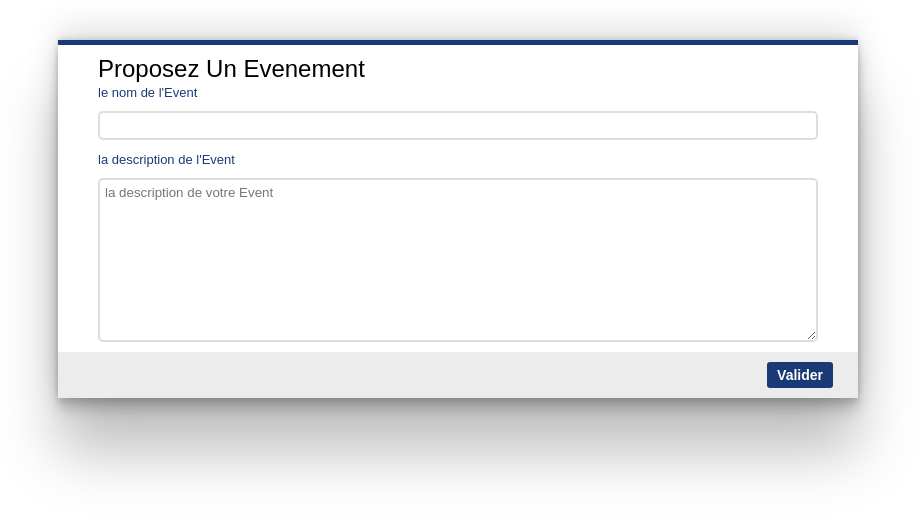
After one commit to YounesAO/Gestion-des-Club---ESTD, a PHP site: page /EventForm.php in a window 1280 px wide. The commit adds this page. Shown: the top 515 px of the page, without its empty margins (182-1097 px from the left). Run offline with PHP 8.4, Linux system fonts and the light colour scheme.

Commit message:
proposeEvent

```diff
--- /dev/null
+++ b/CSS/EventFormStyle.css
@@ -0,0 +1,95 @@
+:root {
+    --main-color : #1a3a76;
+    --second-color : rgb(236, 236, 236);
+}
+* {
+    box-sizing: border-box;
+    margin: 0;
+    padding: 0;
+    font-family: "Cairo",sans-serif;
+}
+.formStyle label {
+    position: initial!important;
+    color: #1a3a76!important;
+    font-weight: 400!important;
+    margin-left: 30px;
+}
+body {
+    display: flex;
+    align-items: center;
+    justify-content: center;
+}
+.ajouterClube {
+    margin-top: 40px;
+    width: 800px;
+}
+
+.formStyle {
+    background: white;
+    border-top: 5px #1a3a76 solid;
+    overflow: hidden;
+    box-shadow: rgb(0 0 0 / 25%) 0px 54px 55px, rgb(0 0 0 / 12%) 0px -12px 30px, rgb(0 0 0 / 12%) 0px 4px 6px, rgb(0 0 0 / 17%) 0px 12px 13px, rgb(0 0 0 / 9%) 0px -3px 5px;
+}
+.formStyle header {
+    padding-top: 10px;
+    text-transform: capitalize;
+    font-size: 1.5rem;
+    position: relative;
+    margin: 0 auto;
+    width: 90%;
+}
+.formStyle input[type="text"],.formStyle input[type="file"],.formStyle input[type="date"],.formStyle input[type="password"],.formStyle textarea {
+    outline: none;
+    border: 2px #ddd solid;
+    border-radius: 5px;
+    padding: 5px;
+    margin: 10px auto;
+    width: 90%;
+    display: block;
+}
+.formStyle .logoDeClube {
+    width: 90%;
+    position: relative;
+    margin: 20px auto;
+}
+.formStyle .logoDeClube input {
+    width: 100%;
+}
+.formStyle label {
+    position: absolute;
+    left: 20px;
+    top: -3px;
+    padding: 0 10px;
+    transform: translateY(-50%);
+    background: white;
+    font-size: 13px;
+    color: #ad9898;
+}
+.formStyle .submitYourField {
+    display: flex;
+    justify-content: end;
+    align-items: center;
+    padding: 10px;
+    gap: 20px;
+    background-color: #ececec;
+}
+.formStyle .submit {
+    background: #1a3a76;
+    text-transform: capitalize;
+    text-align: center;
+    color: white;
+    border: none;
+    padding: 5px 10px;
+    border-radius: 3px;
+    font-size: 14px;
+    font-weight: 700;
+    margin-right: 15px;
+    cursor: pointer;
+}
+@media (max-width:720px) {
+    .formStyle {
+        width: calc(100vw - 40px);
+        margin: 0 auto;
+        margin-top: 20px;
+    }
+}
--- /dev/null
+++ b/EventForm.php
@@ -0,0 +1,36 @@
+<?php
+require 'dbConnect.php';
+
+?>
+<!DOCTYPE html>
+<html lang="en">
+<head>
+    <meta charset="UTF-8">
+    <meta http-equiv="X-UA-Compatible" content="IE=edge">
+    <meta name="viewport" content="width=device-width, initial-scale=1.0">
+    <title>Edit Event </title>
+    <link rel="stylesheet" href="CSS/EventFormStyle.css">
+</head>
+<body>
+    <!--start formulaire -->
+<div class="container_of_container">
+        <div class="ajouterClube formStyle container">
+            <header>Proposez un evenement</header>
+            <form action="proposeEvent.php?idClub=1" method="POST" target="votar" enctype="multipart/form-data">
+
+                <label for="nomEvent">le nom de l'Event</label>
+                <input type="text" name="nomEvent" placeholder="">
+                <label for="descriptionEvent">la description de l'Event</label>
+                <textarea name="descriptionEvent" cols="30" rows="10" placeholder="la description de votre Event"></textarea>
+
+                <div class="submitYourField">
+                    <input type="submit" name="submit" value="valider" class="submit">
+                </div>
+            </form>
+        </div>
+    </div>
+    <!-- end ajouter club -->
+
+
+</body>
+</html>
--- a/home.php
+++ b/home.php
@@ -101,7 +101,7 @@ session_start();
             <h4 class="card-title">Club 2</h4>
             <p class="card-text">Some example text.</p>
             <div>
-              <a href="#" class="btn btn-primary" data-bs-toggle="modal" data-bs-target="#AddEvent">propose event</a>
+              <a href="EventForm.php?idClub=1" class="btn btn-primary" >propose event</a>
             </div>
           </div>
         </div>
--- a/proposeEvent.php
+++ b/proposeEvent.php
@@ -1,6 +1,7 @@
 <?php
 require "dbConnect.php";
 session_start();
+   $idClub=$_GET['idClub'];
     $nomEvent = $_POST["nomEvent"] ;
     $descriptionEvent = $_POST["descriptionEvent"];
     $idE = $_SESSION['user']['idEtudiant'];
@@ -8,13 +9,13 @@ session_start();
     $sql = 'INSERT INTO evenement(idEvenement,idEtudiant,nomEvent,descriptionEvent) values ("'.$idEvent.'","'.$idE.'","'.$nomEvent.'","'.$descriptionEvent.'")';
     if (mysqli_query($con, $sql)) {
 
-        $sql1 = 'INSERT INTO proposer(idEtudiant,idEvenement) values ("'.$idE.'","'.$idEvent.'")';
+        $sql1 = 'INSERT INTO proposer(idEtudiant,idEvenement,idClub) values ("'.$idE.'","'.$idEvent.'","'.$idClub.'")';
         if(mysqli_query($con, $sql1))
         echo "inscription done";
         else echo "Error: " . $sql . ":-" . mysqli_error($con);
      } else {
         echo "Error: " . $sql . ":-" . mysqli_error($con);
-        print_r($_SESSION['user']);
+
      }
 
 
```
